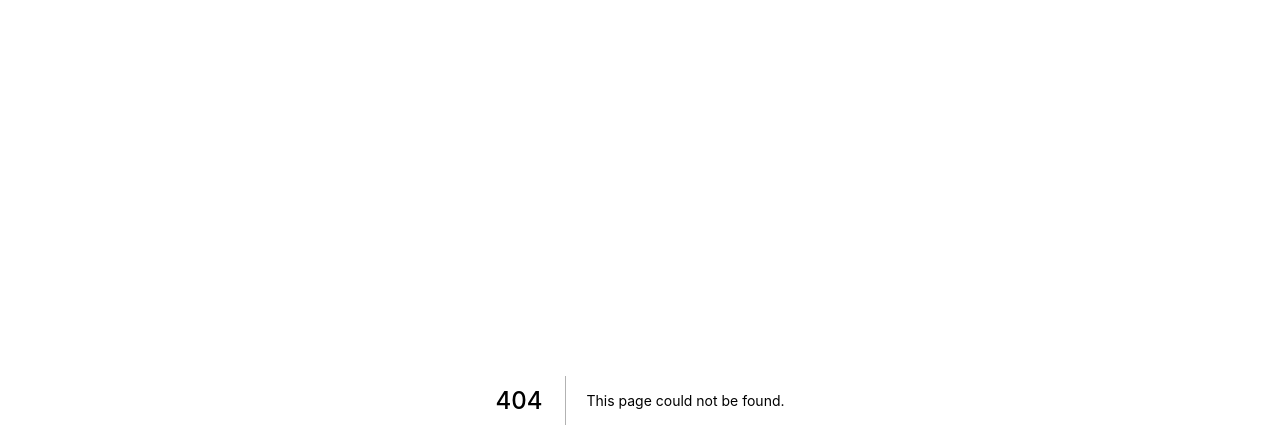
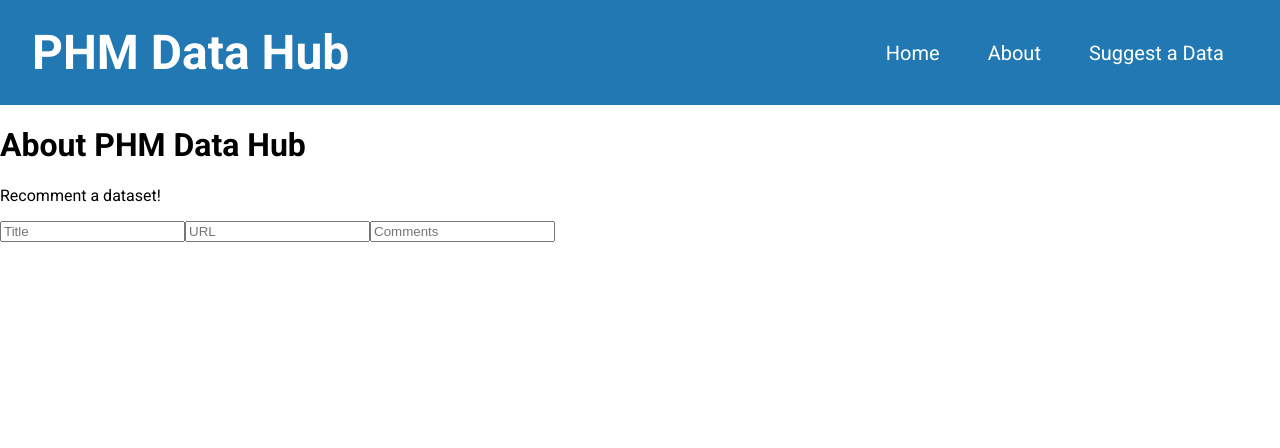
Before and after one commit to machine-data-hub/app, a Next.js app: page /recommend in a window 1280 px wide. Before the commit this address had no page. Shown: the top 448 px of the page. Built offline with nearby package versions, Linux system fonts and the light colour scheme.

Commit message:
Create recommend.js

```diff
--- /dev/null
+++ b/pages/recommend.js
@@ -0,0 +1,19 @@
+import Layout from '../components/Layout'
+
+const Recommend = () => {
+    return (
+        <Layout title="Recommend | PHM Data Hub">
+            <div className="page__recommend">
+                <h1>About PHM Data Hub</h1>
+                <div className="body">
+                    <p>Recomment a dataset!</p>
+                    <input type="text" placeholder="Title"/>
+                    <input type="text" placeholder="URL"/>
+                    <input type="text" placeholder="Comments"/>
+                </div>
+            </div>
+        </Layout>
+    );
+}
+
+export default Recommend;
```
